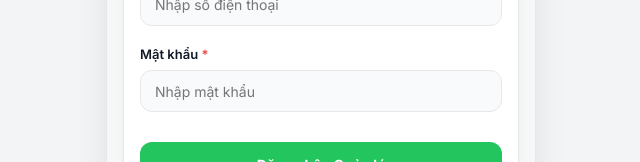
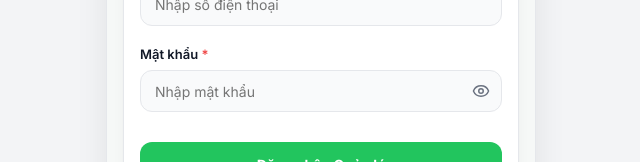
Before and after one commit to ThachBao/room-rental-management, a React (Vite) app in the folder frontend/: page /admin/login in a window 1280 px wide. Shown: the part 379-541 px from the top of the page, without its empty margins (319-959 px from the left). Built offline with nearby package versions, Linux system fonts and the light colour scheme; the HTML template or start-up script is replaced by a standard one.

Commit message:
feat(frontend): add password visibility toggle (eye icon) to common Input component

```diff
--- a/frontend/src/components/common/Input.jsx
+++ b/frontend/src/components/common/Input.jsx
@@ -1,11 +1,17 @@
-import React from 'react';
+import React, { useState } from 'react';
+import { Eye, EyeOff } from 'lucide-react';
 
 export default function Input({ label, type = 'text', name, value, onChange, placeholder, required, error, disabled, min, max, step }) {
+  const [showPassword, setShowPassword] = useState(false);
+  const isPasswordType = type === 'password';
+  const inputType = isPasswordType ? (showPassword ? 'text' : 'password') : type;
+
   return (
     <div className="form-group">
       {label && <label className="form-label">{label}{required && <span style={{ color: 'var(--danger)' }}> *</span>}</label>}
+      <div style={{ position: 'relative', display: 'flex', alignItems: 'center' }}>
         <input
-        type={type}
+          type={inputType}
           name={name}
           value={value ?? ''}
           onChange={onChange}
@@ -16,7 +22,30 @@ export default function Input({ label, type = 'text', name, value, onChange, pla
           max={max}
           step={step}
           className="form-control"
+          style={{ paddingRight: isPasswordType ? '40px' : '14px' }}
         />
+        {isPasswordType && (
+          <button
+            type="button"
+            onClick={() => setShowPassword(!showPassword)}
+            style={{
+              position: 'absolute',
+              right: '12px',
+              background: 'none',
+              border: 'none',
+              cursor: 'pointer',
+              color: 'var(--text-muted)',
+              display: 'flex',
+              alignItems: 'center',
+              justifyContent: 'center',
+              padding: 0,
+              outline: 'none',
+            }}
+          >
+            {showPassword ? <EyeOff size={18} /> : <Eye size={18} />}
+          </button>
+        )}
+      </div>
       {error && <div className="form-error-msg">{error}</div>}
     </div>
   );
```
Lines whose indentation alone changed are shown as unchanged.
